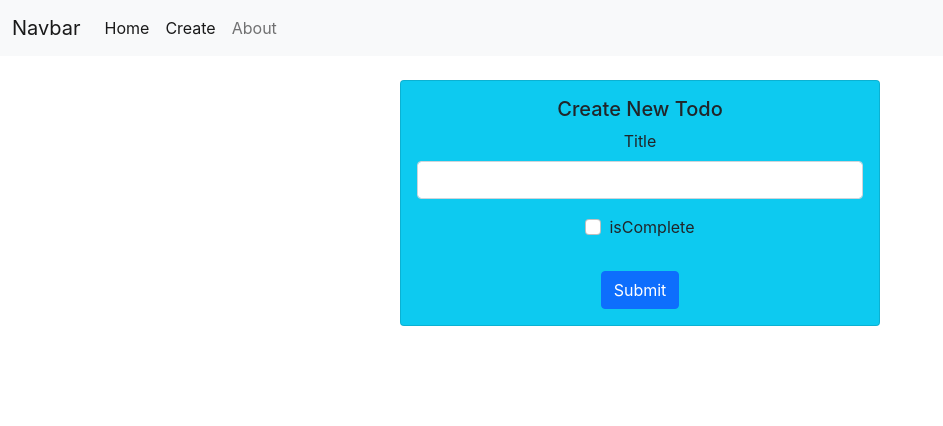
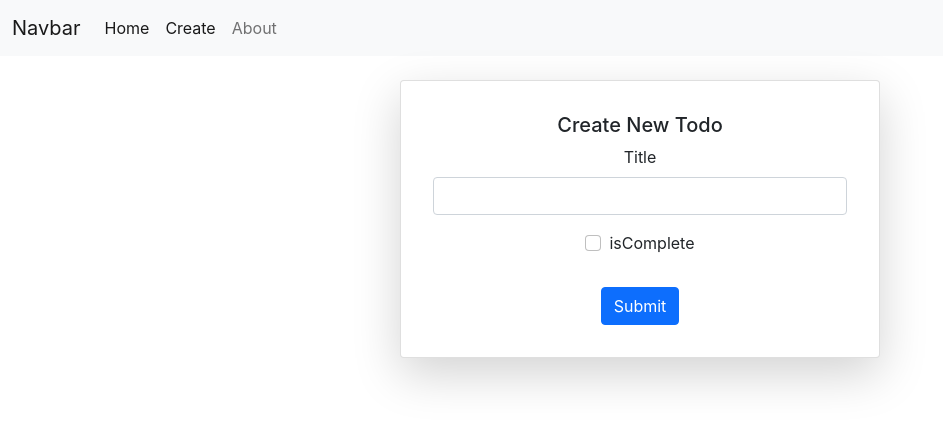
Before and after one commit to smusman437/next-starter, a Next.js app: page /create in a window 1280 px wide. Shown: the top 426 px of the page, without its empty margins (0-943 px from the left). Built offline with nearby package versions, Linux system fonts and the light colour scheme.

Commit message:
add shadow

```diff
--- a/pages/create.js
+++ b/pages/create.js
@@ -48,7 +48,7 @@ const Create = () => {
         <div className="row">
           <div className="col d-flex justify-content-center mt-4">
             <div
-              className="card text-center bg-info"
+              className="card text-center shadow-lg p-3 mb-5 bg-white rounded"
               style={{ width: "30rem" }}
             >
               <div className="card-body">
```
